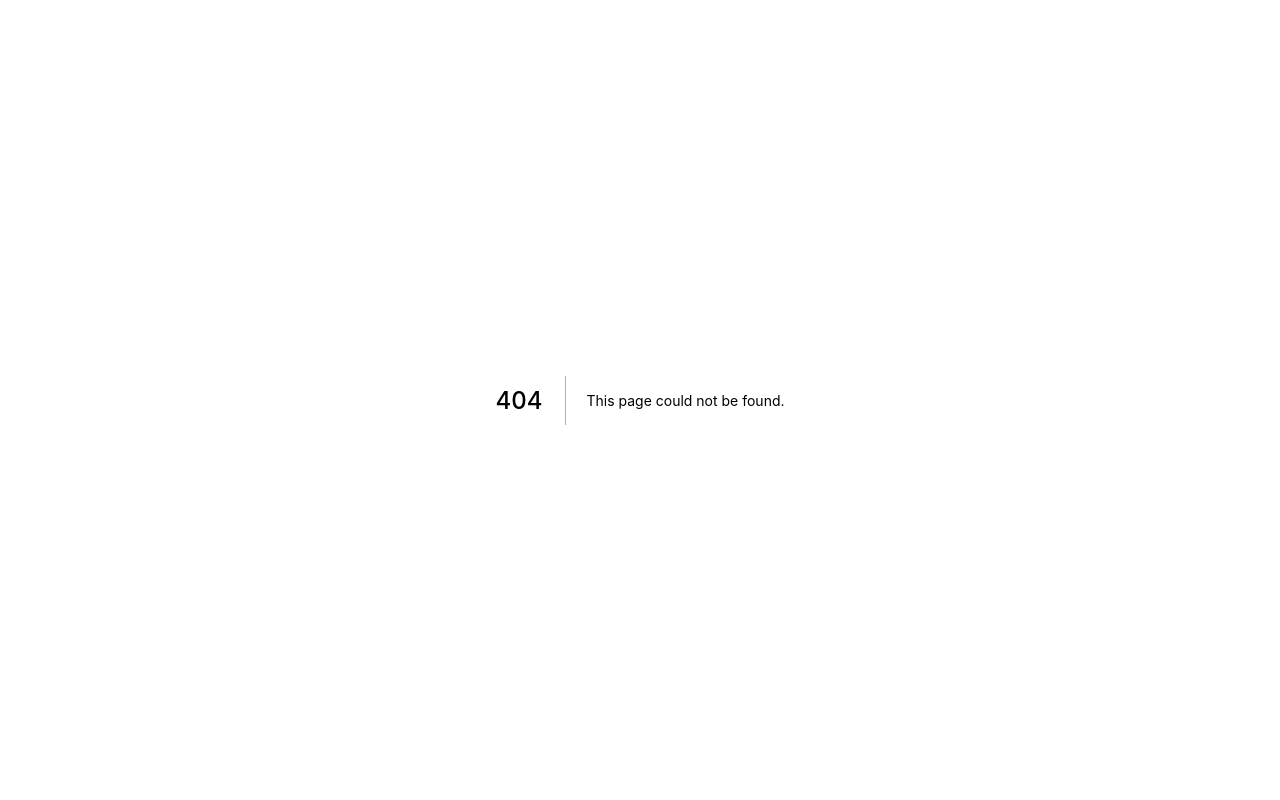
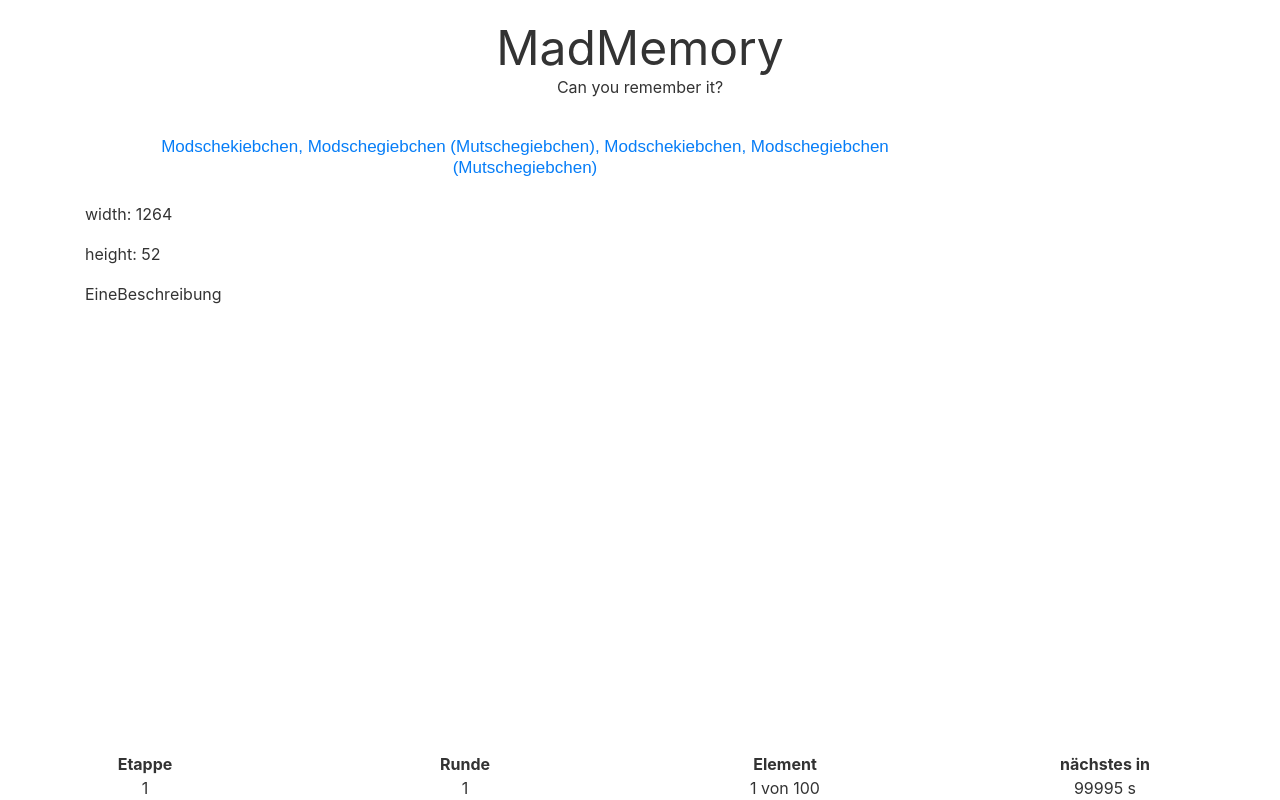
Before and after one commit to joergreichert/madmemory, a Next.js app: page /game/test in a window 1280 px wide. Before the commit this address had no page. Built offline with nearby package versions, Linux system fonts and the light colour scheme.

Commit message:
dynamic font size

```diff
--- a/components/frame.js
+++ b/components/frame.js
@@ -1,16 +1,26 @@
 import Head from '../components/head'
+import Container from 'react-bootstrap/Container'
+import Row from 'react-bootstrap/Row'
+import Col from 'react-bootstrap/Col'
 import "../styles.css"
 
 export default ({ children }) => (
   <div>
     <Head title="MadMemory" />
-
-    <div className="hero">
-      <h1 className="title">MadMemory</h1>
-      <p className="description">
-        Can you remember it?
-            </p>
-      {children}
-    </div>
+    <Container className="frame">
+      <Row>
+        <div className="title">MadMemory</div>
+      </Row>
+      <Row>
+        <Col xs={12} md={12}>
+          <div className="description">
+            Can you remember it?
+          </div>
+        </Col>
+      </Row>
+      <Row>
+        {children}
+      </Row>
+    </Container>
   </div>
 );
--- a/components/game/eval_input.js
+++ b/components/game/eval_input.js
@@ -56,7 +56,7 @@ export default ({ level, data, settings, expected, roundOne, roundTwo }) => {
           </Row>
         </div>
       </MenuEntry>
-      { actual && expected.element !== actual && <div id={"nav"}>
+      { actual && expected.element !== actual && <div>
         <MenuButton link='../index' label='Hauptmenü' />
       </div>}
       { actual && expected.element === actual && <div
--- a/components/game/object_display.js
+++ b/components/game/object_display.js
@@ -1,27 +1,93 @@
+import Container from 'react-bootstrap/Container'
+import Row from 'react-bootstrap/Row'
+import Col from 'react-bootstrap/Col'
 import useCountDown from '../../lib/game/useCountDown';
+import React, { useRef, useEffect, useLayoutEffect, useState } from "react";
 
 export default ({ level, roundNumber, item, timeout, itemIndex, totalCount }) => {
   const remainingSeconds = timeout && useCountDown(timeout)
+  const targetRef = useRef();
+  const [dimensions, setDimensions] = useState({ width:0, height: 0 });
+  let resizeTimer = null;
+  const resetTimeout = 100;
+  const refreshDimensions = () => {
+    if (targetRef.current) {
+      const { offsetWidth, offsetHeight } = targetRef.current
+      setDimensions({width: offsetWidth, height: offsetHeight})
+    }
+  }
+  useLayoutEffect(() => {
+    refreshDimensions();
+  }, [])
+  useEffect(() => {
+    window.addEventListener('resize', () => {
+      clearInterval(resizeTimer);
+      resizeTimer = setTimeout(refreshDimensions, resetTimeout);
+    });
+  }, []);
+  const textLen = item.element ? item.element.length : 0
+  const fontSizePx = 12
+  const fontSizePxMax = 72
+  const letterCountFactor = 6
+  const currentSize = textLen * letterCountFactor
+  const fontSizeFactor = 2 / Math.log1p(textLen)
+  let targetFontSize = fontSizePx;
+  let counter = 1
+  while (currentSize + (counter * currentSize * fontSizeFactor) < dimensions.width) {
+    counter++
+    if (targetFontSize >= fontSizePxMax) {
+      break;
+    }
+    targetFontSize += counter
+  }
   return (
-    <div>
-      { itemIndex && totalCount && <div>
-        {`${itemIndex} / ${totalCount}`}
-      </div> }
-      { remainingSeconds && <div>
-        {`${remainingSeconds} s`}
-      </div> }
-      { level && <div className="level_display">
-        {`Etappe ${level}`}
-      </div>}
-      { roundNumber && <div className="roundNumber_display">
-        {`Runde ${roundNumber}`}
-      </div>}
-      <div className="item_display">
-        {item.element}
-      </div>
-      <div className="description_display">
-        <h5 dangerouslySetInnerHTML={{__html: item.description}}></h5>
-      </div>
+    <Container>
+      <Row>
+        <Col xs={12} md={12}>
+          <div className="object_display_item">
+            <h4 style={{fontSize: targetFontSize}}>{item.element}</h4>
+          </div>
+        </Col>
+      </Row>
+      <Row>
+        <Col xs={12} md={12}>
+        <div ref={targetRef}>
+      <p>width: {dimensions.width}</p>
+      <p>height: {dimensions.height}</p>
     </div>
+          <div className="object_display_description"
+            dangerouslySetInnerHTML={{__html: item.description}}
+          />
+        </Col>
+      </Row>
+      { itemIndex && totalCount && remainingSeconds && level && roundNumber &&
+        <Row className={"justify-content-center at-bottom"}>
+          <Col xs={3} md={3}>
+            <div className={"stats"}>
+              <div className={"stats label"}>Etappe</div>
+              <div className={"stats value"}>{level}</div>
+            </div>
+          </Col>
+          <Col xs={3} md={3}>
+            <div className={"stats"}>
+              <div className={"stats label"}>Runde</div>
+              <div className={"stats value"}>{roundNumber}</div>
+            </div>
+          </Col>
+          <Col xs={3} md={3}>
+            <div className={"stats"}>
+              <div className={"stats label"}>Element</div>
+              <div className={"stats value"}>{`${itemIndex} von ${totalCount}`}</div>
+            </div>
+          </Col>
+          <Col xs={3} md={3}>
+            <div className={"stats"}>
+              <div className={"stats label"}>nächstes in</div>
+              <div className={"stats value"}>{`${remainingSeconds} s`}</div>
+            </div>
+          </Col>
+        </Row>
+      }
+    </Container>
   );
 }
--- /dev/null
+++ b/pages/game/test.js
@@ -0,0 +1,25 @@
+import Frame from '../../components/frame';
+import ObjectDisplay from '../../components/game/object_display'
+import { connect, useSelector } from 'react-redux'
+
+const TestPage = () => {
+  const settings = useSelector(state => state.settings ? state.settings : EASY_LEVEL.settings)
+  const jsons = settings.objects.map(obj => require(`../../data/${obj}`).data)
+  const data = jsons.length > 0 ? jsons[0] : {}
+  for (var i = 1; i < jsons.length; i++) {
+    jsons[i].forEach(elem => data.push(elem))
+  }
+  return (
+    <Frame>
+      <ObjectDisplay
+        level={1}
+        roundNumber={1}
+        item={{element: "Modschekiebchen, Modschegiebchen (Mutschegiebchen), Modschekiebchen, Modschegiebchen (Mutschegiebchen)", description: "EineBeschreibung"}}
+        timeout={100000000}
+        itemIndex={1}
+        totalCount={100}
+      />
+    </Frame>
+  );
+}
+export default connect()(TestPage)
--- a/styles.css
+++ b/styles.css
@@ -1,3 +1,10 @@
+.at-bottom {
+  position: fixed;
+  bottom: 0;
+  left: 0;
+  width: 100%;
+}
+
 .box {
   padding: 9px 9px 12px;
 }
@@ -41,7 +48,7 @@
   justify-content: space-around;
 }
 
-.hero {
+.frame {
   width: 100%;
   color: #333;
 }
@@ -52,9 +59,8 @@
   100%{background-position:0% 50%}
 }
 
-.object_display {
+.object_display_item {
   max-width: 880px;
-  margin: 80px auto 40px;
   display: flex;
   flex-direction: row;
   justify-content: space-around;
@@ -66,20 +72,35 @@
   color: #434343;
 }
 
-.object_display h4 {
+.object_display_item h4 {
   margin: 0;
   color: #067df7;
   font-size: 72px;
+  text-overflow: ellipsis;
+  overflow: visible;
+  white-space: wrap;
+}
+
+.stats .label {
+  font-weight: bold;
+}
+
+.stats .value {
+  font-weight: normal;
 }
 
 .title {
   margin: 0;
   width: 100%;
-  padding-top: 80px;
+  padding-top: 20px;
   line-height: 1.15;
   font-size: 48px;
 }
 
-.title, .description {
+.description {
+  padding-bottom: 20px;
+}
+
+.title, .description, .stats {
   text-align: center;
 }
```
